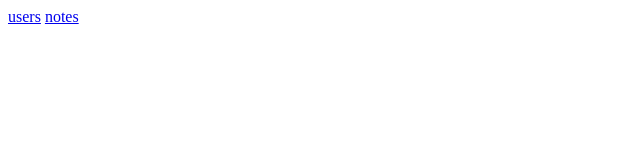
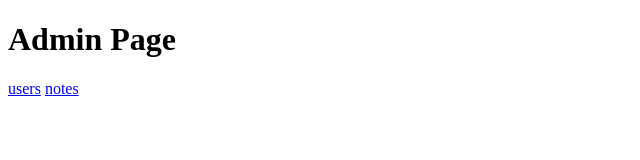
Before and after one commit to gitusergb/NewNotes, a website: page public/index.html in a window 1280 px wide. Shown: the whole page, without its empty margins (0-640 px from the left). Drawn offline with Linux system fonts and the light colour scheme.

Commit message:
notes_backend

```diff
--- a/public/index.html
+++ b/public/index.html
@@ -14,6 +14,7 @@
 </head>
 <body>
     <div >
+        <h1>Admin Page</h1>
         <a href="#">users</a>
         <a href="#">notes</a>
     </div>
```
Also changed, not shown: index.js (+0 -7 lines).
